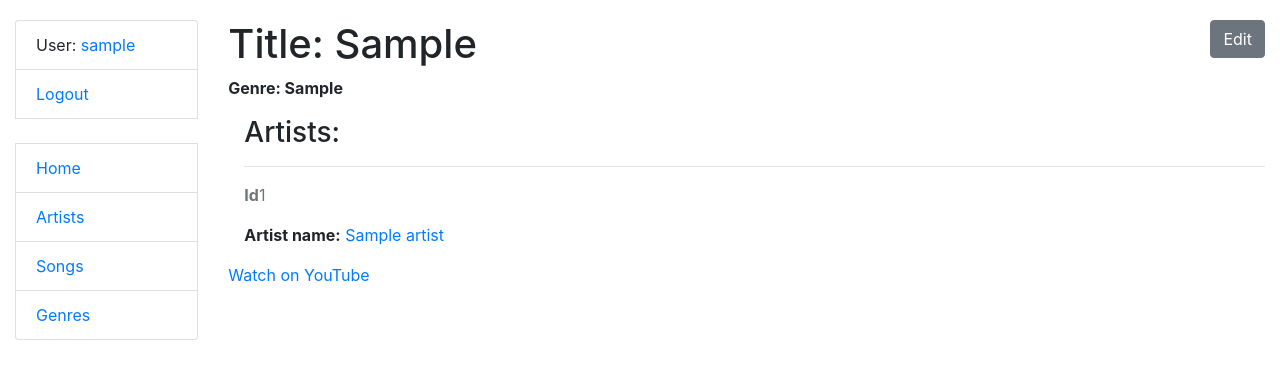
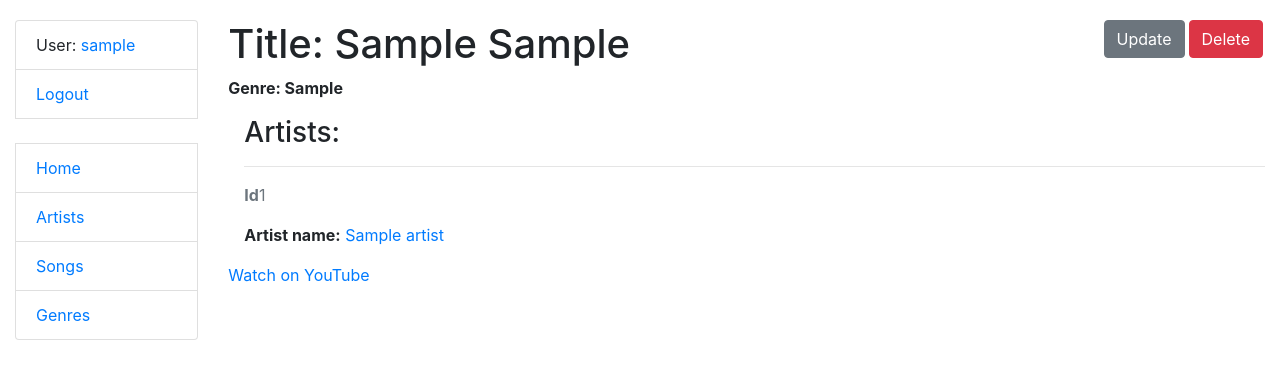
Before and after one commit to KirillMelanich/radio_station, a Django app: page /songs/1/ in a window 1280 px wide. Shown: the top 379 px of the page. Run offline with Django 4.2, Linux system fonts and the light colour scheme; a user stored in the database is signed in; tables that the repository leaves empty hold one stand-in row (values such as "Sample post").

Commit message:
Add and filled song_confirm_delete.html to templates/catalog

```diff
--- a/templates/catalog/song_detail.html
+++ b/templates/catalog/song_detail.html
@@ -3,7 +3,14 @@
 {% block content %}
   <h1>
     Title: {{ song.song }}
-  <a style="float: right" class="btn btn-secondary" href="{% url 'catalog:song-update' pk=song.id %}">Edit</a>
+  {{ song.song }}
+    <a href="{% url 'catalog:song-delete' pk=song.id %}" class="btn btn-danger link-to-page">
+      Delete
+    </a>
+
+    <a href="{% url 'catalog:song-update' pk=song.id %}" class="btn btn-secondary link-to-page">
+      Update
+    </a>
   </h1>
   <p><strong>Genre: {{ song.genre.style }}</strong></p>
 
```
Also changed, not shown: templates/catalog/song_confirm_delete.html (added, +13 -0 lines).
